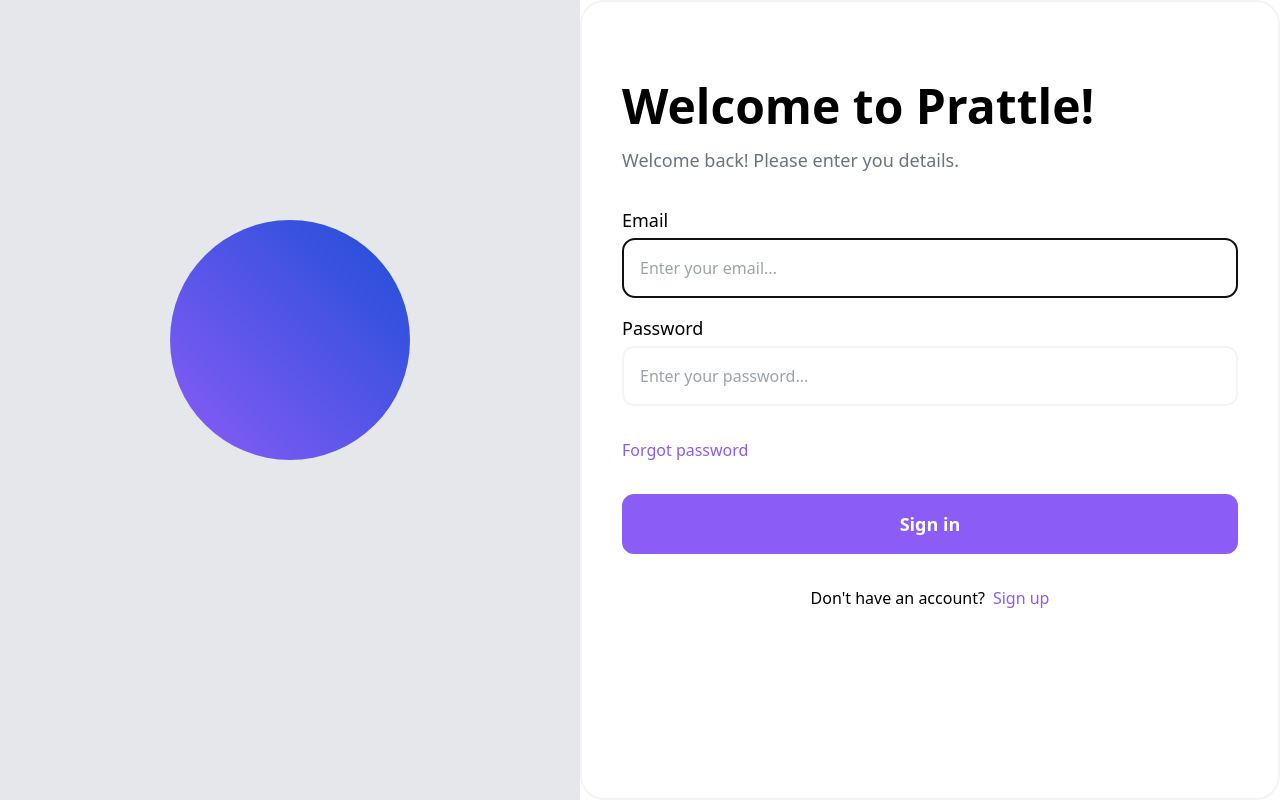
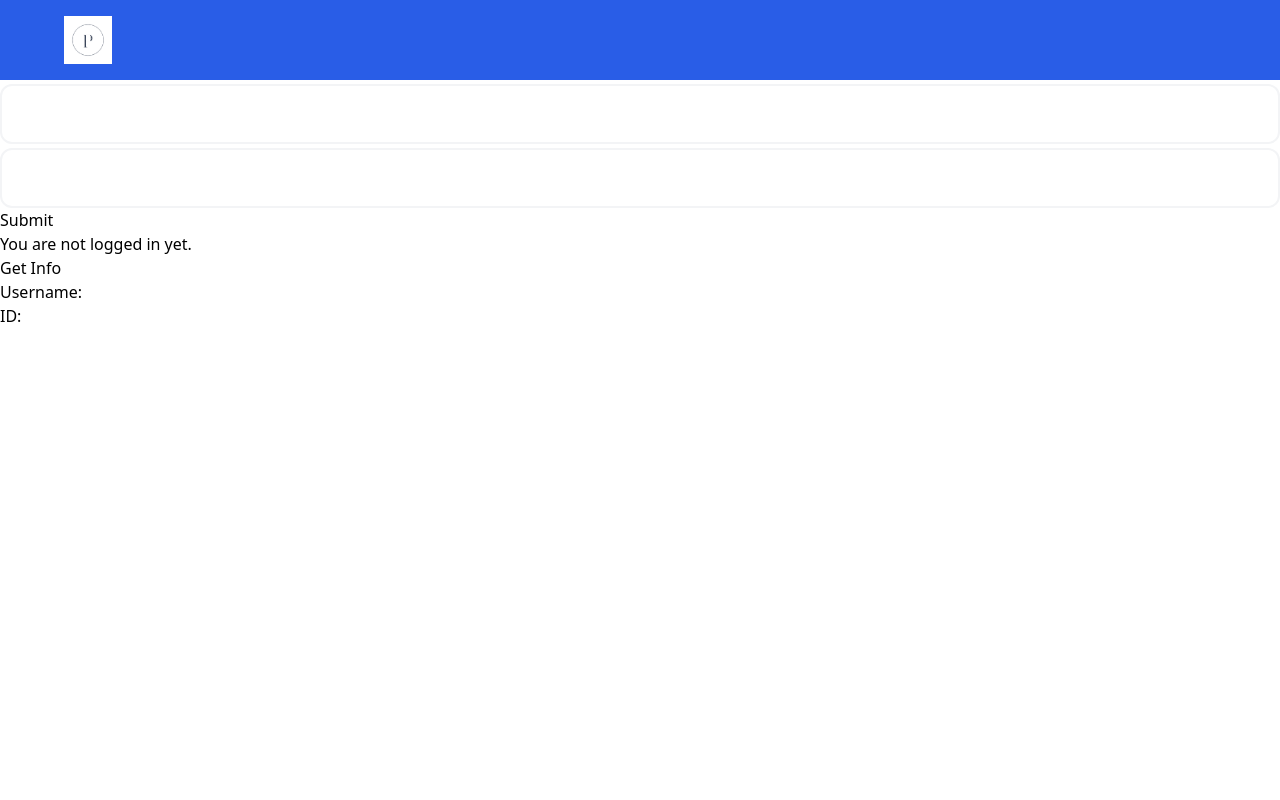
Before and after one commit to randallc20/prattle, a React (Create React App) app in the folder client/: page / in a window 1280 px wide. Built offline with nearby package versions, Linux system fonts and the light colour scheme; the HTML template or start-up script is replaced by a standard one.

Commit message:
new API endpoints

```diff
--- a/client/package.json
+++ b/client/package.json
@@ -12,7 +12,8 @@
     "react-dom": "^18.2.0",
     "react-router-dom": "^6.3.0",
     "react-scripts": "5.0.1",
-    "web-vitals": "^2.1.4"
+    "web-vitals": "^2.1.4",
+    "react-cookie": "4.1.1"
   },
   "scripts": {
     "start": "react-scripts start",
--- a/client/src/App.js
+++ b/client/src/App.js
@@ -4,10 +4,16 @@
 import Home from "./components/Home";
 import SignUp from "./components/SignUp";
 import LogIn from "./components/LogIn";
+import { CookiesProvider } from "react-cookie";
 
 function App() {
   return (
-    <Hero />
+    <>
+      <Header />
+      <CookiesProvider>
+        <LogIn />
+      </CookiesProvider>
+    </>
     // <BrowserRouter>
     //   <Routes>
     //     <Route exact path="/" element={<Header />}></Route>
--- a/client/src/components/Header.js
+++ b/client/src/components/Header.js
@@ -1,14 +1,14 @@
-import React from 'react';
-import PrattleLogo from '../assets/PrattleLogo.png';
-import { MenuIcon } from '@heroicons/react/outline';
-import { useNavigate } from 'react-router-dom';
+import React from "react";
+import PrattleLogo from "../assets/PrattleLogo.png";
+import { MenuIcon } from "@heroicons/react/outline";
+import { useNavigate } from "react-router-dom";
 
 function Header() {
-  const history = useNavigate();
+  // const history = useNavigate();
 
   function signIn(e) {
     e.preventDefault();
-    console.log('THis is where the log in functionality is');
+    console.log("THis is where the log in functionality is");
   }
 
   return (
--- a/client/src/components/LogIn.js
+++ b/client/src/components/LogIn.js
@@ -1,11 +1,15 @@
 import React, { useState } from "react";
+import { useCookies } from "react-cookie";
 
 function LogIn() {
   const [formData, setFormData] = useState({
     username: "",
     password: "",
   });
-  const [success, setSuccess] = useState(false);
+  const [response, setResponse] = useState({});
+  const [userInfo, setUserInfo] = useState({});
+  //   const [savedCookie, setSavedCookie] = useState({});
+  //   const [cookies, setCookie, removeCookie] = useCookies([""]);
 
   function handleChange(e) {
     setFormData({ ...formData, [e.target.name]: e.target.value });
@@ -22,7 +26,19 @@
       body: JSON.stringify(formData),
     })
       .then((response) => response.json())
-      .then((data) => setSuccess(data.success))
+      .then((data) => {
+        setResponse(data);
+        // setCookie("x-access-token", data["x-access-token"]);
+        // setSavedCookie({ cookie: data["x-access-token"] });
+      })
+      .catch((error) => window.alert(error));
+  }
+  console.log(response);
+  function handleInfoClick(e) {
+    e.preventDefault();
+    fetch(`http://localhost:9292/users/${response.user_id}`)
+      .then((response) => response.json())
+      .then((data) => setUserInfo(data))
       .catch((error) => window.alert(error));
   }
 
@@ -46,11 +62,16 @@
         <input type="submit" onClick={handleSubmit} />
       </form>
       <div>
-        {success ? (
+        {response.success ? (
           <h3>You successfully logged in!</h3>
         ) : (
           <h3>You are not logged in yet.</h3>
         )}
+      </div>
+      <div>
+        <button onClick={(e) => handleInfoClick(e)}>Get Info</button>
+        <p>Username: {userInfo.username}</p>
+        <p>ID: {userInfo.id}</p>
       </div>
     </div>
     // <div className="flex w-full h-screen">
```
Also changed, not shown: 1 other file (tests, documents, lock files or other folders).
